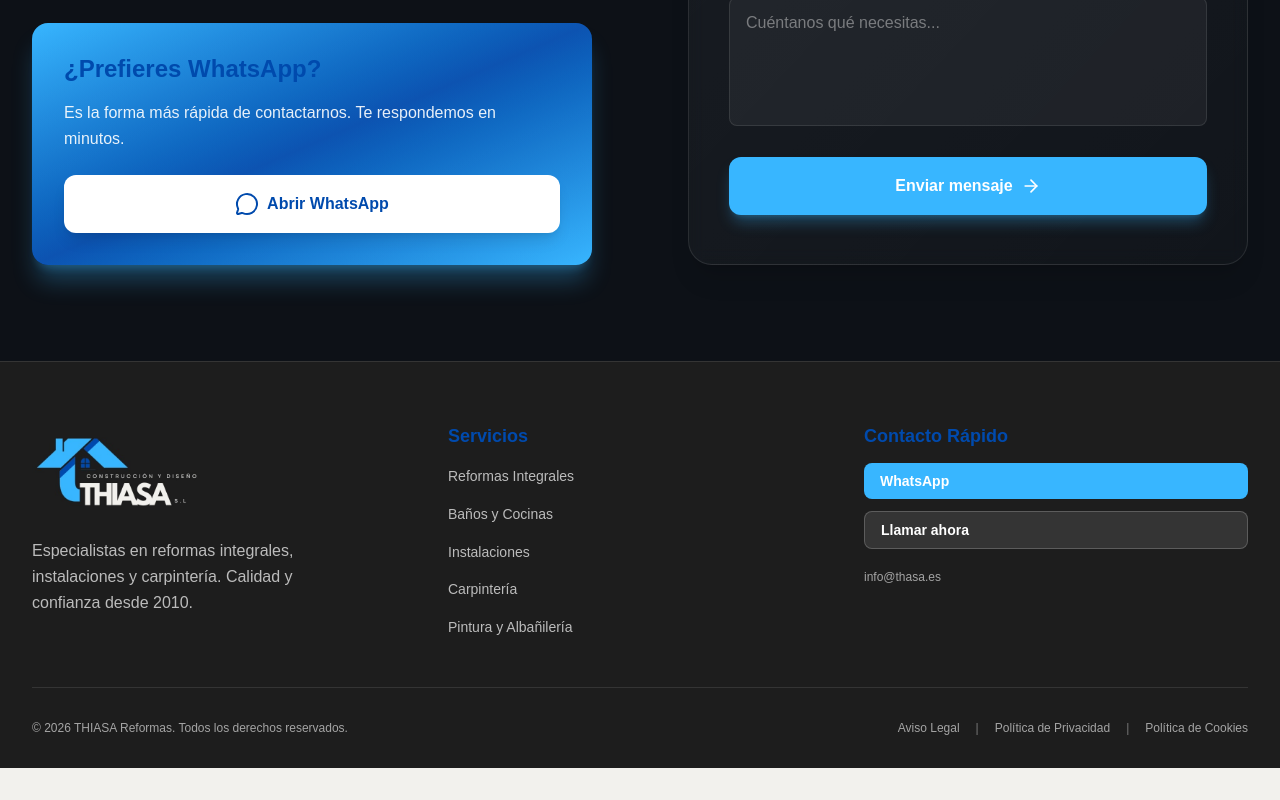
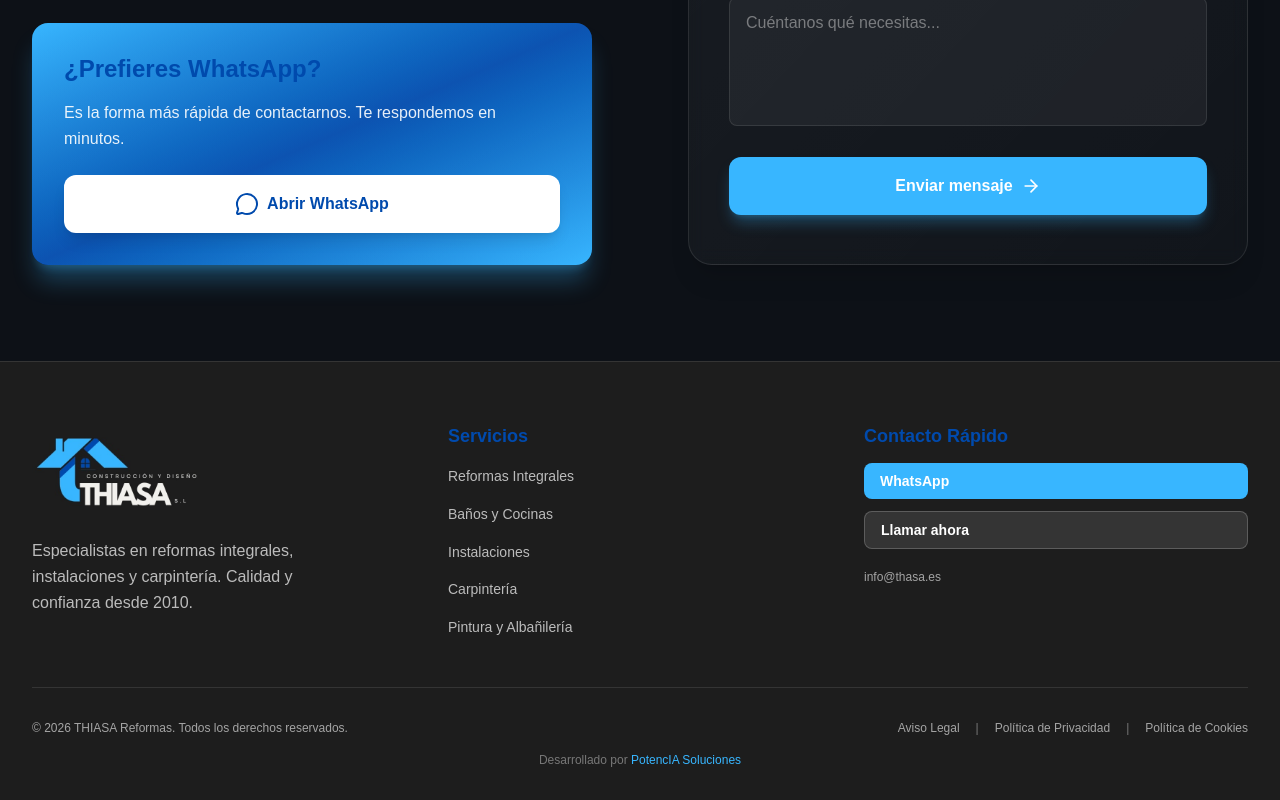
Before and after one commit to DevErickDiCE/thiasa-web, a Next.js app: page / in a window 1280 px wide. Shown: the part 5557-6357 px from the top of the page. Before the commit the page ends 6325 px from the top, so only its background shows below. Built offline with nearby package versions, Linux system fonts and the light colour scheme.

Commit message:
Added PotencIA Soluciones credit in footer

```diff
--- a/src/components/footer.tsx
+++ b/src/components/footer.tsx
@@ -55,7 +55,8 @@
                 </div>
 
                 {/* Bottom Bar */}
-                <div className="pt-8 border-t border-white/10 flex flex-col md:flex-row justify-between items-center gap-4">
+                <div className="pt-8 border-t border-white/10 space-y-4">
+                    <div className="flex flex-col md:flex-row justify-between items-center gap-4">
                         <p className="text-white/60 text-xs text-center md:text-left">
                             &copy; {currentYear} THIASA Reformas. Todos los derechos reservados.
                         </p>
@@ -73,6 +74,20 @@
                             </Link>
                         </div>
                     </div>
+                    <div className="text-center">
+                        <p className="text-white/40 text-xs">
+                            Desarrollado por{" "}
+                            <a
+                                href="https://www.potenciasoluciones.com/"
+                                target="_blank"
+                                rel="noopener noreferrer"
+                                className="text-accent hover:text-sky-400 transition-colors font-medium"
+                            >
+                                PotencIA Soluciones
+                            </a>
+                        </p>
+                    </div>
+                </div>
             </div>
         </footer>
     );
```
Lines whose indentation alone changed are shown as unchanged.
